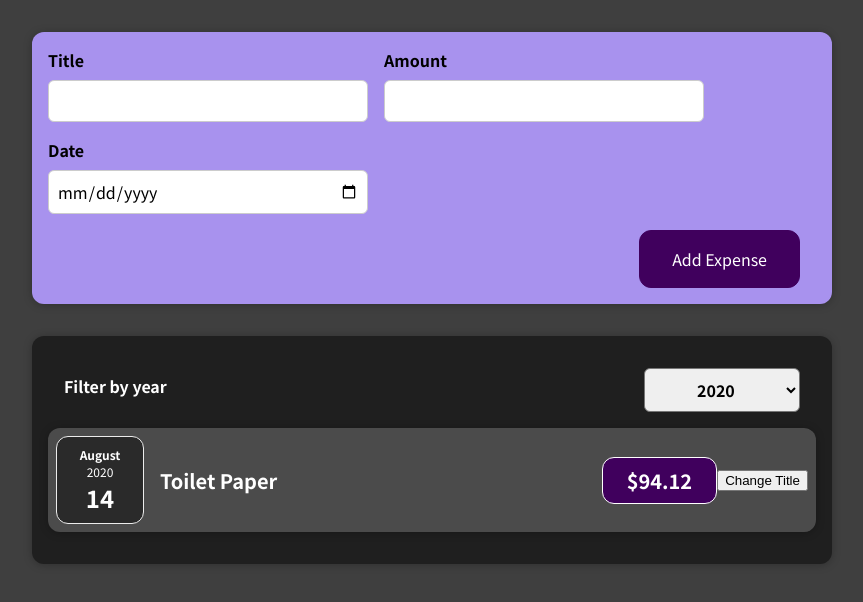
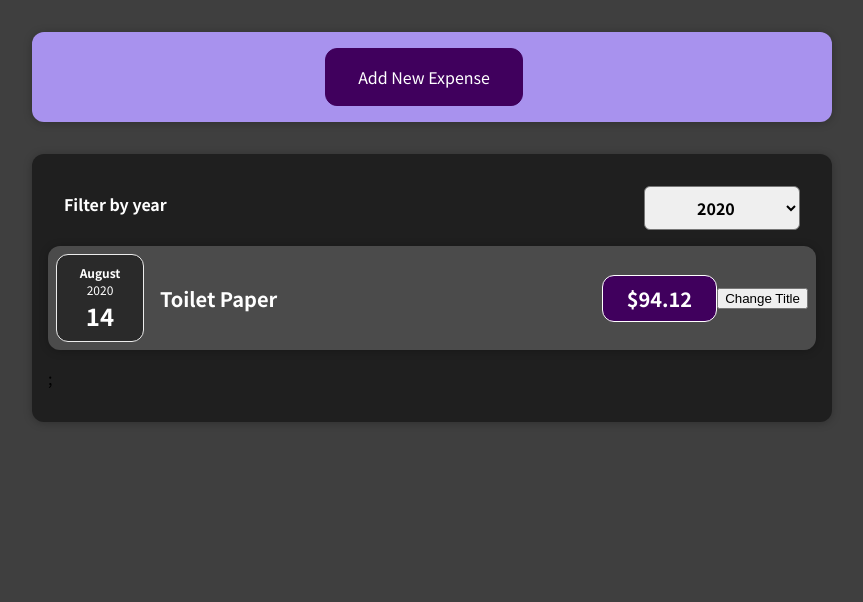
Before and after one commit to j-kyung99/react-complete-guide, a React (Create React App) app: page / in a window 1280 px wide. Shown: the top 602 px of the page, without its empty margins (208-1071 px from the left). Built offline with nearby package versions, Linux system fonts and the light colour scheme.

Commit message:
#5.74~#5.77 조건부 내용

```diff
--- a/src/components/Expenses/ExpenseItem.js
+++ b/src/components/Expenses/ExpenseItem.js
@@ -11,6 +11,7 @@
     setTitle("Updated!");
   };
   return (
+    <li>
       <Card className="expense-item">
         <ExpenseDate date={props.date} />
         <div className="expense-item__description">
@@ -19,6 +20,7 @@
         </div>
         <button onClick={clickHandler}>Change Title</button>
       </Card>
+    </li>
   );
 };
 
--- a/src/components/Expenses/Expenses.js
+++ b/src/components/Expenses/Expenses.js
@@ -1,9 +1,9 @@
 import React, { useState } from "react";
 
 import Card from "../UI/Card";
-import ExpenseItem from "./ExpenseItem";
 import "./Expenses.css";
 import ExpensesFilter from "./ExpensesFilter";
+import ExpensesList from "./ExpensesList";
 
 const Expenses = (props) => {
   const [filteredYear, setFilteredYear] = useState("2020");
@@ -23,14 +23,7 @@
           selected={filteredYear}
           onChangeFilter={filterChangeHandler}
         />
-        {filteredExpenses.map((expense) => (
-          <ExpenseItem
-            key={expense.id}
-            title={expense.title}
-            amount={expense.amount}
-            date={expense.date}
-          />
-        ))}
+        <ExpensesList items={filteredExpenses} />
       </Card>
     </div>
   );
--- /dev/null
+++ b/src/components/Expenses/ExpensesList.css
@@ -0,0 +1,9 @@
+.expenses-list {
+  list-style: none;
+  padding: 0;
+}
+
+.expenses-list__fallback {
+  color: white;
+  text-align: center;
+}
--- /dev/null
+++ b/src/components/Expenses/ExpensesList.js
@@ -0,0 +1,25 @@
+import React from "react";
+import ExpenseItem from "./ExpenseItem";
+import "./ExpensesList.css";
+
+const ExpensesList = (props) => {
+  if (props.items.length === 0) {
+    return <h2 className="expenses-list__fallback">Found no expenses.</h2>;
+  }
+
+  return (
+    <ul className="expenses-list">
+      {props.items.map((expense) => (
+        <ExpenseItem
+          key={expense.id}
+          title={expense.title}
+          amount={expense.amount}
+          date={expense.date}
+        />
+      ))}
+      ;
+    </ul>
+  );
+};
+
+export default ExpensesList;
--- a/src/components/NewExpense/ExpenseForm.js
+++ b/src/components/NewExpense/ExpenseForm.js
@@ -64,6 +64,9 @@
         </div>
       </div>
       <div className="new-expense__actions">
+        <button type="button" onClick={props.onCancel}>
+          Cancel
+        </button>
         <button type="submit">Add Expense</button>
       </div>
     </form>
--- a/src/components/NewExpense/NewExpense.js
+++ b/src/components/NewExpense/NewExpense.js
@@ -1,18 +1,34 @@
-import React from "react";
+import React, { useState } from "react";
 import "./NewExpense.css";
 import ExpenseForm from "./ExpenseForm";
 
 const NewExpense = (props) => {
+  const [isEditing, setIsEditing] = useState(false);
+  function startEditingHandler() {
+    setIsEditing(true);
+  }
+  function stopEditingHandler() {
+    setIsEditing(false);
+  }
   const saveExpenseDataHandler = (enteredExpenseData) => {
     const expenseData = {
       ...enteredExpenseData,
       id: Math.random().toString(),
     };
     props.onAddExpense(expenseData);
+    setIsEditing(false);
   };
   return (
     <div className="new-expense">
-      <ExpenseForm onSaveExpenseData={saveExpenseDataHandler} />
+      {!isEditing && (
+        <button onClick={startEditingHandler}>Add New Expense</button>
+      )}
+      {isEditing && (
+        <ExpenseForm
+          onSaveExpenseData={saveExpenseDataHandler}
+          onCancel={stopEditingHandler}
+        />
+      )}
     </div>
   );
 };
```
Lines whose indentation alone changed are shown as unchanged.
